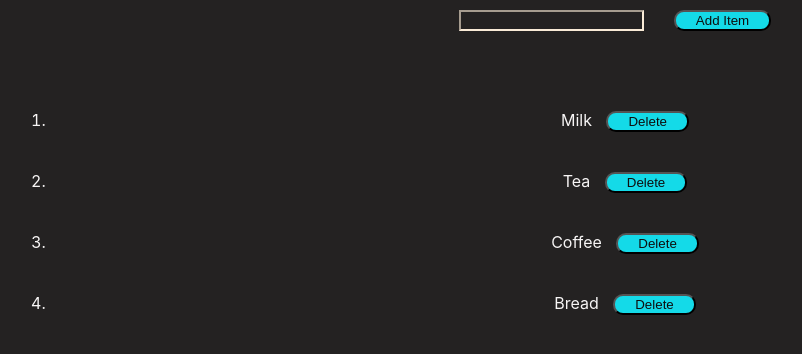
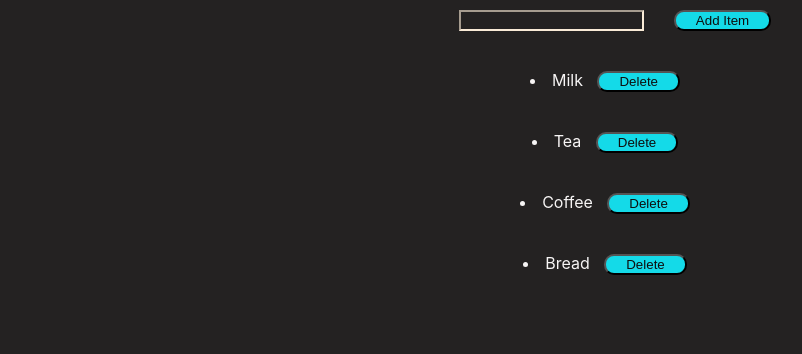
Before and after one commit to Keerthanabas/Todo-App, a React (Create React App) app: page / in a window 1280 px wide. Shown: the top 354 px of the page, without its empty margins (30-832 px from the left). Built offline with nearby package versions, Linux system fonts and the light colour scheme.

Commit message:
28.11.23 changes

```diff
--- a/src/Todo.css
+++ b/src/Todo.css
@@ -3,13 +3,14 @@
     color: rgb(247, 245, 245);
     box-decoration-break: slice;
     background-color: rgb(36, 34, 34);
+
 }
-ol{
+/* ol{
     text-align: center;
     padding-top: 20px;
     margin-top: 20px;
     margin-inline: 20px;
-}
+} */
 input{
   border-color: antiquewhite;
   margin-inline: 20px;
@@ -32,14 +33,14 @@ button:hover {
     box-shadow: 0 0 12px #15e4d2;
 
 }
-li{
-    text-align: center;
-    box-sizing: content-box;
-    margin: 20px;
-}
+
 form{
     margin-top:10px;
     margin-bottom:10px ;
     margin-left: 600px;
     margin-right: 500px;
 }
+li{
+    margin: 20px;
+
+}
--- a/src/Todo.js
+++ b/src/Todo.js
@@ -24,7 +24,7 @@ const Todo = () => {
         onChange={(e) => setAdd(e.target.value)}
       ></input>
       <button onClick={(e) => onLogin(e)}> Add Item </button>
-      <ol>
+
 
         {todo.map((item,key) => (
           <li key={key} >
@@ -32,11 +32,6 @@ const Todo = () => {
           </li>
           ))}
 
-      </ol>
-
-
-
-
 
       </div>
   );
```
